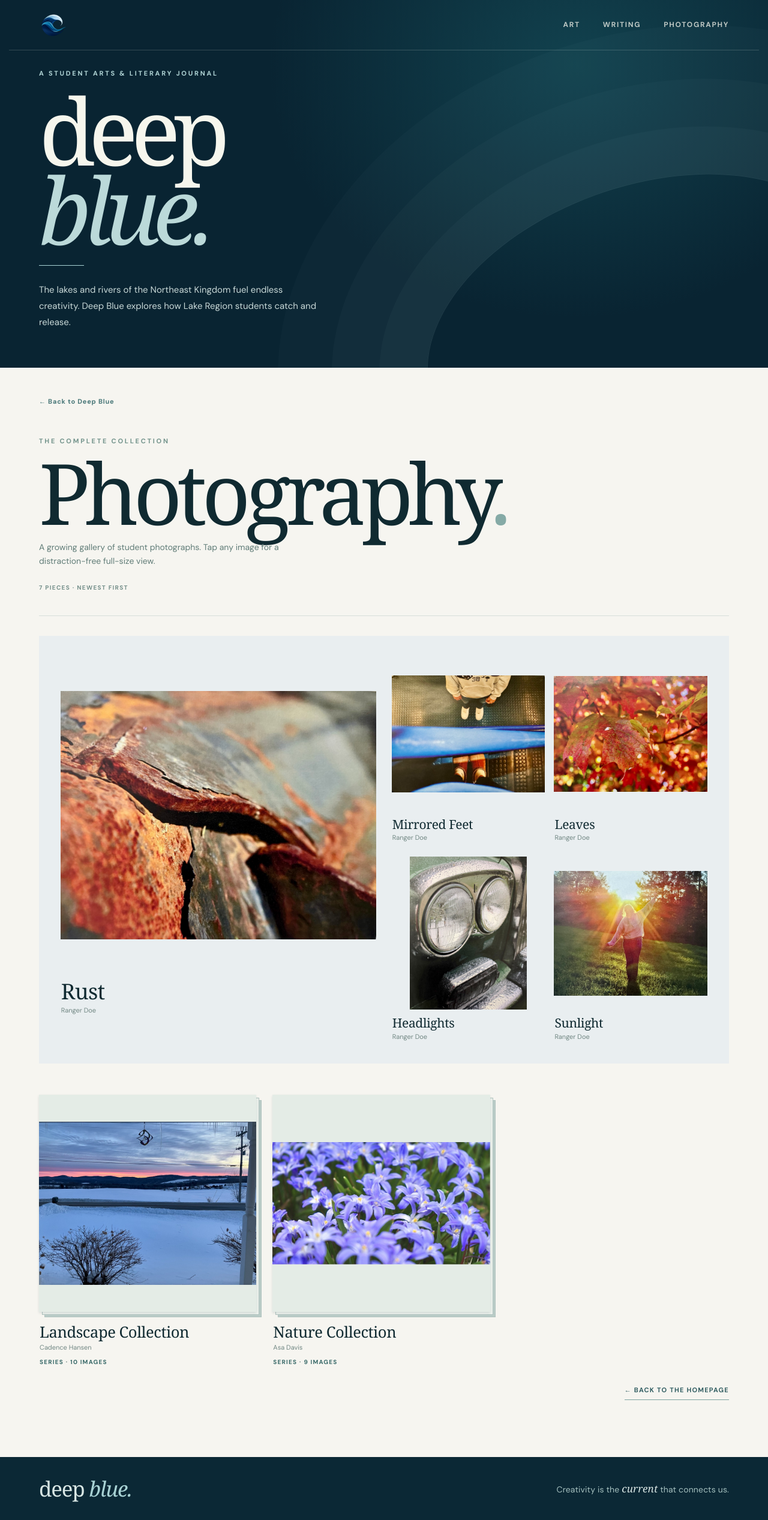
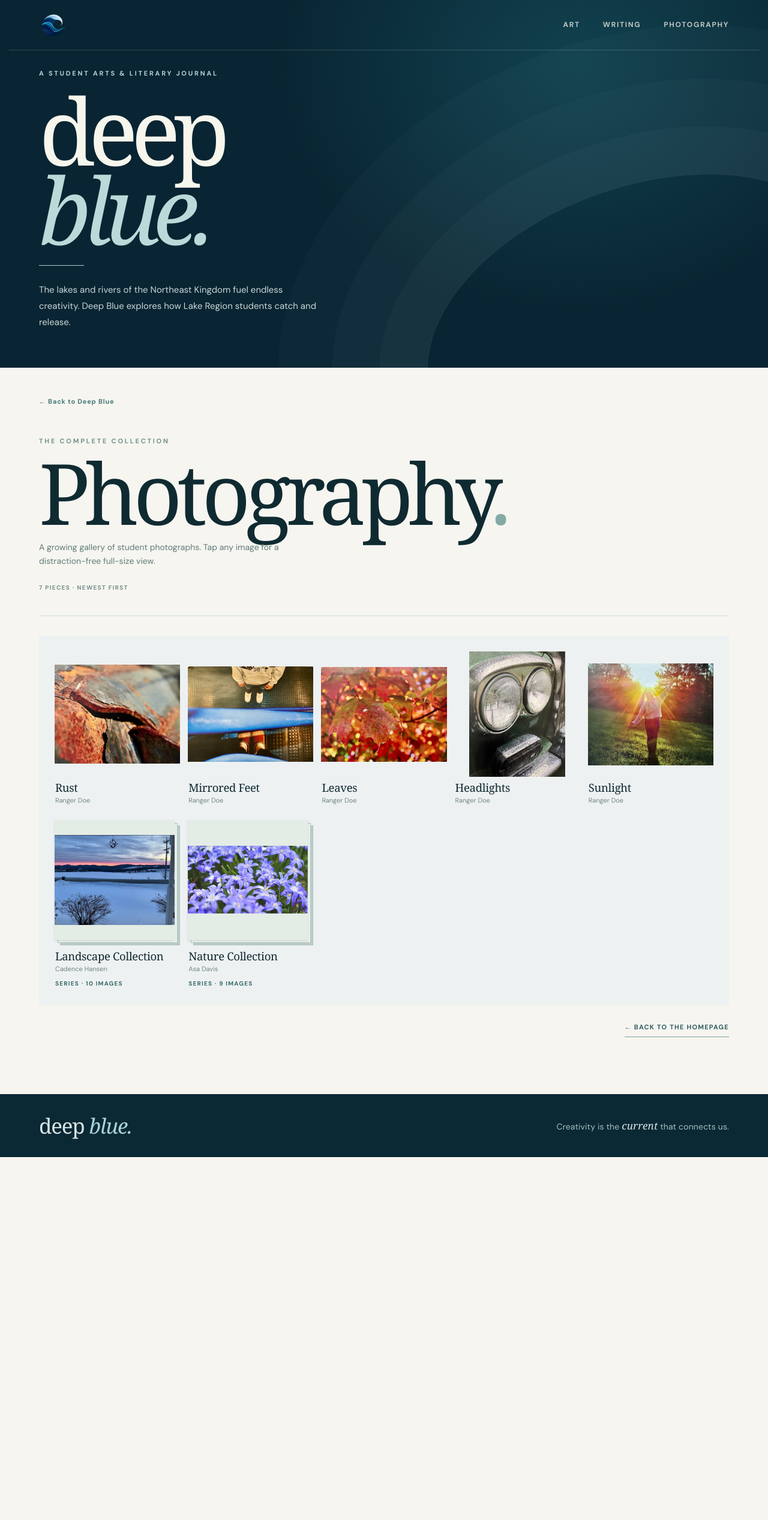
Before and after one commit to egentler/deep-blue, a Jekyll site: the page built from photography.html, in a window 1280 px wide. Shown: the whole page at 60% size. Built offline with Jekyll 4.4.1, drawn with Linux system fonts in a browser that asks for light colours; some web fonts are replaced; after the commit the page ends 1929 px from its top, so only the background shows below that.

Commit message:
Add files via upload

```diff
--- a/_layouts/archive.html
+++ b/_layouts/archive.html
@@ -2,7 +2,7 @@
 layout: default
 ---
 {% assign entries = site.posts | where: 'category', page.category_filter %}
-<link rel="stylesheet" href="{{ '/assets/css/archive-variation.css' | relative_url }}?v=20261017-all-archives-2">
+<link rel="stylesheet" href="{{ '/assets/css/archive-variation.css' | relative_url }}?v=20261017-density-grids-1">
 <main class="gallery-archive">
   <div class="archive-intro">
     <a href="{{ '/' | relative_url }}" class="archive-return">← Back to Deep Blue</a>
@@ -71,34 +71,39 @@
 
     {% else %}
       {% comment %}
-        Visual Art and Photography use different orders of the same 22-image rhythm.
-        Visual Art: 6 standard, 5 featured, 6 standard, 5 compact.
-        Photography: 5 featured, 6 standard, 5 compact, 6 standard.
-        Reuse the unchanged gallery-tile include for single images, series, credits
-        and the existing browser-back-aware full-screen viewer.
+        Visual Art and Photography use equal-sized images within each band.
+        Only the number of columns changes; there are no special lead images.
+
+        Visual Art (34-post cycle): 6 standard (3 across), 10 compact (5),
+        6 standard (3), 12 dense (6).
+        Photography (34-post cycle): 10 compact (5), 6 standard (3),
+        12 dense (6), 6 standard (3).
+
+        All cards use the shared gallery-tile include; series flags, special
+        covers, image viewers and browser back behavior are unchanged.
       {% endcomment %}
       <div class="db-editorial-archive{% if page.category_filter == 'Photography' %} db-photo-archive{% else %} db-art-archive{% endif %}">
         {% for post in entries %}
-          {% assign pos = forloop.index0 | modulo: 22 %}
+          {% assign pos = forloop.index0 | modulo: 34 %}
           {% if page.category_filter == 'Photography' %}
-            {% if pos < 5 %}
-              {% assign segment = 'feature' %}{% assign seg_start = 0 %}{% assign seg_end = 4 %}
-            {% elsif pos < 11 %}
-              {% assign segment = 'standard' %}{% assign seg_start = 5 %}{% assign seg_end = 10 %}
+            {% if pos < 10 %}
+              {% assign segment = 'compact' %}{% assign seg_start = 0 %}{% assign seg_end = 9 %}
             {% elsif pos < 16 %}
-              {% assign segment = 'compact' %}{% assign seg_start = 11 %}{% assign seg_end = 15 %}
+              {% assign segment = 'standard' %}{% assign seg_start = 10 %}{% assign seg_end = 15 %}
+            {% elsif pos < 28 %}
+              {% assign segment = 'dense' %}{% assign seg_start = 16 %}{% assign seg_end = 27 %}
             {% else %}
-              {% assign segment = 'standard' %}{% assign seg_start = 16 %}{% assign seg_end = 21 %}
+              {% assign segment = 'standard' %}{% assign seg_start = 28 %}{% assign seg_end = 33 %}
             {% endif %}
           {% else %}
             {% if pos < 6 %}
               {% assign segment = 'standard' %}{% assign seg_start = 0 %}{% assign seg_end = 5 %}
-            {% elsif pos < 11 %}
-              {% assign segment = 'feature' %}{% assign seg_start = 6 %}{% assign seg_end = 10 %}
-            {% elsif pos < 17 %}
-              {% assign segment = 'standard' %}{% assign seg_start = 11 %}{% assign seg_end = 16 %}
+            {% elsif pos < 16 %}
+              {% assign segment = 'compact' %}{% assign seg_start = 6 %}{% assign seg_end = 15 %}
+            {% elsif pos < 22 %}
+              {% assign segment = 'standard' %}{% assign seg_start = 16 %}{% assign seg_end = 21 %}
             {% else %}
-              {% assign segment = 'compact' %}{% assign seg_start = 17 %}{% assign seg_end = 21 %}
+              {% assign segment = 'dense' %}{% assign seg_start = 22 %}{% assign seg_end = 33 %}
             {% endif %}
           {% endif %}
 
@@ -106,28 +111,21 @@
             {% if segment == 'standard' %}
               <div class="db-standard-grid">
             {% elsif segment == 'compact' %}
-              <div class="db-compact-band"><div class="db-compact-grid">
+              <section class="db-compact-band" aria-label="Artworks in compact grid">
+                <div class="db-compact-grid">
             {% else %}
-              <section class="db-feature-band" aria-label="Featured collection arrangement">
-                <div class="db-feature-lead">
+              <section class="db-dense-band" aria-label="Artworks in small grid">
+                <div class="db-dense-grid">
             {% endif %}
           {% endif %}
 
-          {% if segment == 'feature' and pos == seg_start %}
-            {% include gallery-tile.html post=post group='full-collection' lead=true %}
-            </div>
-            {% unless forloop.last %}<div class="db-feature-quartet">{% endunless %}
-          {% else %}
-            {% include gallery-tile.html post=post group='full-collection' %}
-          {% endif %}
+          {% include gallery-tile.html post=post group='full-collection' %}
 
           {% if pos == seg_end or forloop.last %}
             {% if segment == 'standard' %}
               </div>
-            {% elsif segment == 'compact' %}
-              </div></div>
             {% else %}
-              {% if pos != seg_start %}</div>{% endif %}
+                </div>
               </section>
             {% endif %}
           {% endif %}
--- a/assets/css/archive-variation.css
+++ b/assets/css/archive-variation.css
@@ -1,113 +1,85 @@
-/* Deep Blue · Visual Art archive editorial variation
-   Scoped entirely to the archive. All cards use the existing gallery-tile include.
-   CSS is loaded ONLY on the Visual Art archive page. */
+/* Deep Blue — Artwork and Photography density-only editorial galleries.
+   All items within a section have equal-sized image stages: no 'lead' tile.
+   Writing rules below are retained unchanged from the previous update. */
 .db-editorial-archive {
   display: flex;
   flex-direction: column;
-  gap: clamp(30px, 4vw, 58px);
+  gap: clamp(28px, 3.8vw, 55px);
 }
-.db-editorial-archive .gallery-tile {
-  min-width: 0;
-}
-.db-standard-grid,
-.db-compact-grid,
-.db-feature-quartet {
+.db-editorial-archive .gallery-tile { min-width: 0; }
+.db-standard-grid, .db-compact-grid, .db-dense-grid {
   display: grid;
   align-items: start;
 }
+/* The calm larger format: three equally sized tiles per row. */
 .db-standard-grid {
   grid-template-columns: repeat(3, minmax(0, 1fr));
   gap: 29px 18px;
 }
-.db-editorial-archive .db-standard-grid .gallery-image-stage {
-  aspect-ratio: 1 / 1;
-}
-
-/* Calm change of pace: one prominent work beside a 2 x 2 set. */
-.db-feature-band {
-  display: grid;
-  grid-template-columns: minmax(0, 1fr) minmax(0, 1fr);
-  align-items: start;
-  gap: clamp(16px, 2vw, 28px);
-  padding: clamp(18px, 2.8vw, 36px);
-  background: #eaf0ec;
-}
-.db-feature-lead > .gallery-tile--lead {
-  grid-column: auto;
-}
-.db-feature-lead .gallery-image-stage {
-  aspect-ratio: 1 / 1;
-}
-.db-feature-quartet {
-  grid-template-columns: repeat(2, minmax(0, 1fr));
-  gap: 22px 15px;
-}
-.db-feature-quartet .gallery-image-stage {
+.db-editorial-archive .gallery-image-stage {
   aspect-ratio: 1 / 1;
   min-height: 0;
 }
-.db-feature-quartet .gallery-caption strong {
-  font-size: clamp(16px, 1.65vw, 21px);
+/* A restrained five-across section; no oversized image. */
+.db-compact-band {
+  padding: clamp(15px, 2.2vw, 26px);
+  background: #edf2ef;
 }
-.db-feature-lead .gallery-caption strong {
-  font-size: clamp(24px, 2.9vw, 36px);
+.db-compact-grid {
+  grid-template-columns: repeat(5, minmax(0, 1fr));
+  gap: 23px 13px;
 }
-.db-feature-band > .db-feature-lead:only-child {
-  max-width: 650px;
+.db-compact-grid .gallery-caption { padding-top: 8px; }
+.db-compact-grid .gallery-caption strong {
+  font-size: clamp(16px, 1.45vw, 21px);
 }
-
-/* A denser strip without colored stripes: the artwork provides the color. */
-.db-compact-band {
-  padding-block: clamp(4px, 1vw, 14px);
+/* More compact six-across section with just delicate framing rules. */
+.db-dense-band {
+  padding-block: clamp(10px, 1.5vw, 20px);
   border-top: 1px solid #d9e1db;
   border-bottom: 1px solid #d9e1db;
 }
-.db-compact-grid {
-  grid-template-columns: repeat(5, minmax(0, 1fr));
-  gap: 16px 13px;
+.db-dense-grid {
+  grid-template-columns: repeat(6, minmax(0, 1fr));
+  gap: 22px 11px;
 }
-.db-compact-grid .gallery-image-stage {
-  aspect-ratio: 1 / 1;
-  min-height: 0;
+.db-dense-grid .gallery-caption { padding-top: 8px; }
+.db-dense-grid .gallery-caption strong {
+  font-size: clamp(14px, 1.25vw, 19px);
 }
-.db-compact-grid .gallery-caption strong {
-  font-size: clamp(16px, 1.55vw, 21px);
+.db-dense-grid .gallery-caption span { font-size: clamp(12px, 1.0vw, 15px); }
+/* Photography starts compact; a very slight cooler hue differentiates it. */
+.db-photo-archive .db-compact-band { background: #edf1f2; }
+.db-photo-archive .db-dense-band { border-color: #d5e0e4; }
+
+/* Don't reduce readability or create awkwardly narrow columns on tablets. */
+@media (max-width: 1180px) {
+  .db-dense-grid { grid-template-columns: repeat(5, minmax(0, 1fr)); }
 }
-.db-compact-grid .gallery-caption {
-  padding-top: 8px;
-}
-
-/* Tablet: fewer columns, no awkwardly tiny art or microscopic captions. */
-@media (max-width: 1100px) {
+@media (max-width: 960px) {
   .db-compact-grid { grid-template-columns: repeat(4, minmax(0, 1fr)); }
+  .db-dense-grid { grid-template-columns: repeat(4, minmax(0, 1fr)); }
 }
 @media (max-width: 760px) {
   .db-standard-grid { grid-template-columns: repeat(2, minmax(0, 1fr)); }
   .db-compact-grid { grid-template-columns: repeat(3, minmax(0, 1fr)); }
-  .db-feature-band { grid-template-columns: minmax(0, 1fr); }
-  .db-feature-lead { max-width: 650px; }
+  .db-dense-grid { grid-template-columns: repeat(3, minmax(0, 1fr)); }
 }
-/* Mobile: the large work gets a full row; the others form a 2x2 grid.
-   Compact and standard groups both use two columns. */
+/* On phones, limit all sections to two columns, preserving usable art sizes. */
 @media (max-width: 640px) {
   .db-editorial-archive { gap: 30px; }
   .db-standard-grid { gap: 22px 11px; }
-  .db-compact-grid { grid-template-columns: repeat(2, minmax(0, 1fr)); gap: 20px 11px; }
-  .db-feature-band { padding: 17px 12px 22px; gap: 19px; }
-  .db-feature-quartet { gap: 21px 11px; }
-  .db-feature-quartet .gallery-caption strong,
-  .db-compact-grid .gallery-caption strong {
-    font-size: clamp(17px, 4.7vw, 23px);
+  .db-compact-band { padding: 15px 10px; }
+  .db-compact-grid, .db-dense-grid {
+    grid-template-columns: repeat(2, minmax(0, 1fr));
+    gap: 20px 11px;
   }
-  .db-feature-lead .gallery-image-stage { aspect-ratio: 4 / 3; }
-  .db-feature-lead .gallery-caption strong { font-size: 27px; }
-  .db-editorial-archive .gallery-image-stage { min-height: 0; }
+  .db-compact-grid .gallery-caption strong,
+  .db-dense-grid .gallery-caption strong {
+    font-size: clamp(17px, 4.5vw, 22px);
+  }
+  .db-dense-grid .gallery-caption span { font-size: 14px; }
 }
-
-/* PHOTOGRAPHY — same vocabulary, a different editorial sequence.
-   Slightly cooler tint than art, so the two galleries feel related not identical. */
-.db-photo-archive .db-feature-band { background:#e9eef0; }
-.db-photo-archive .db-compact-band { border-color:#d5e0e4; }
 
 /* WRITING — varied groupings, but never microscopic text previews. */
 .db-writing-editorial {
```
